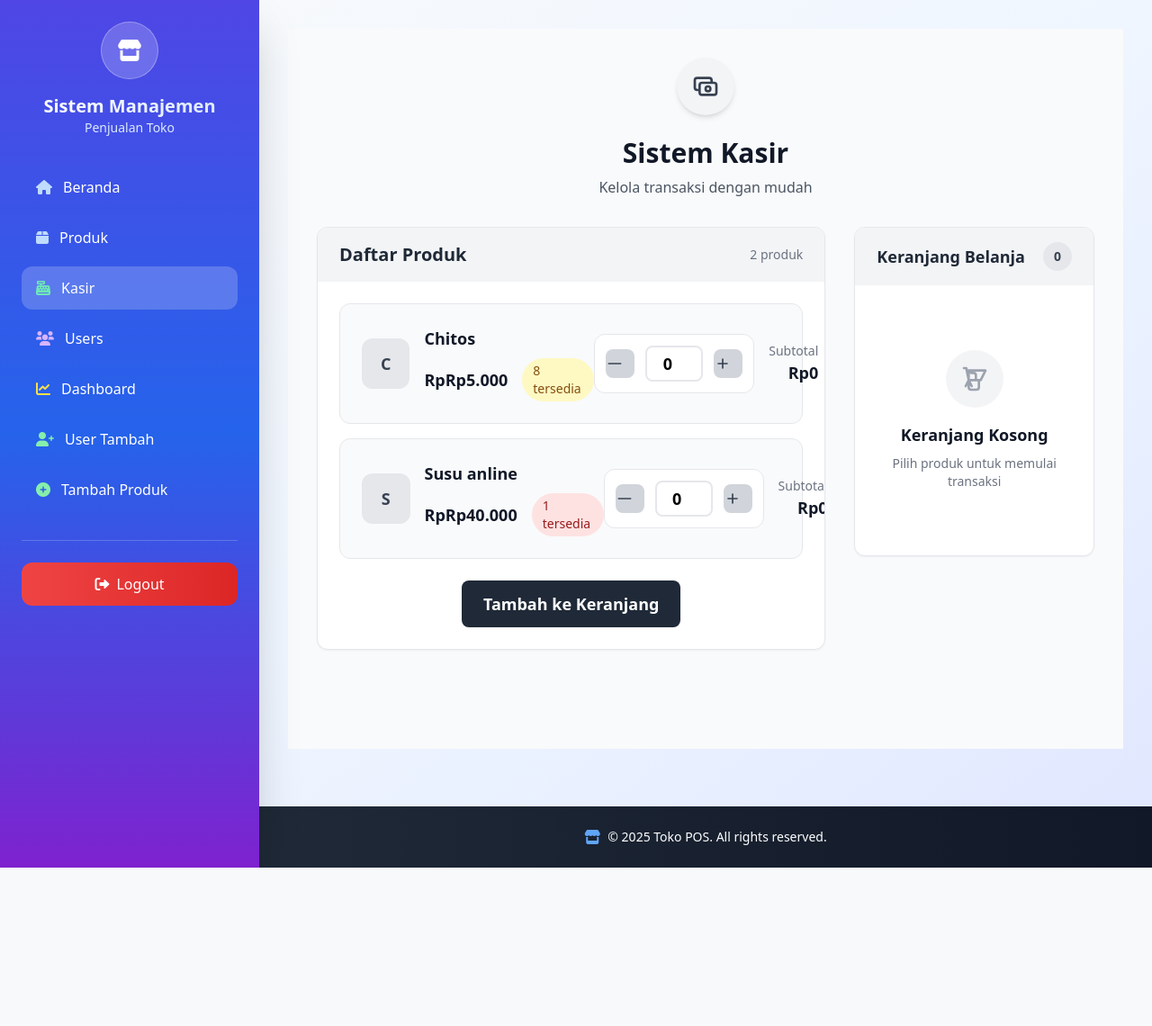
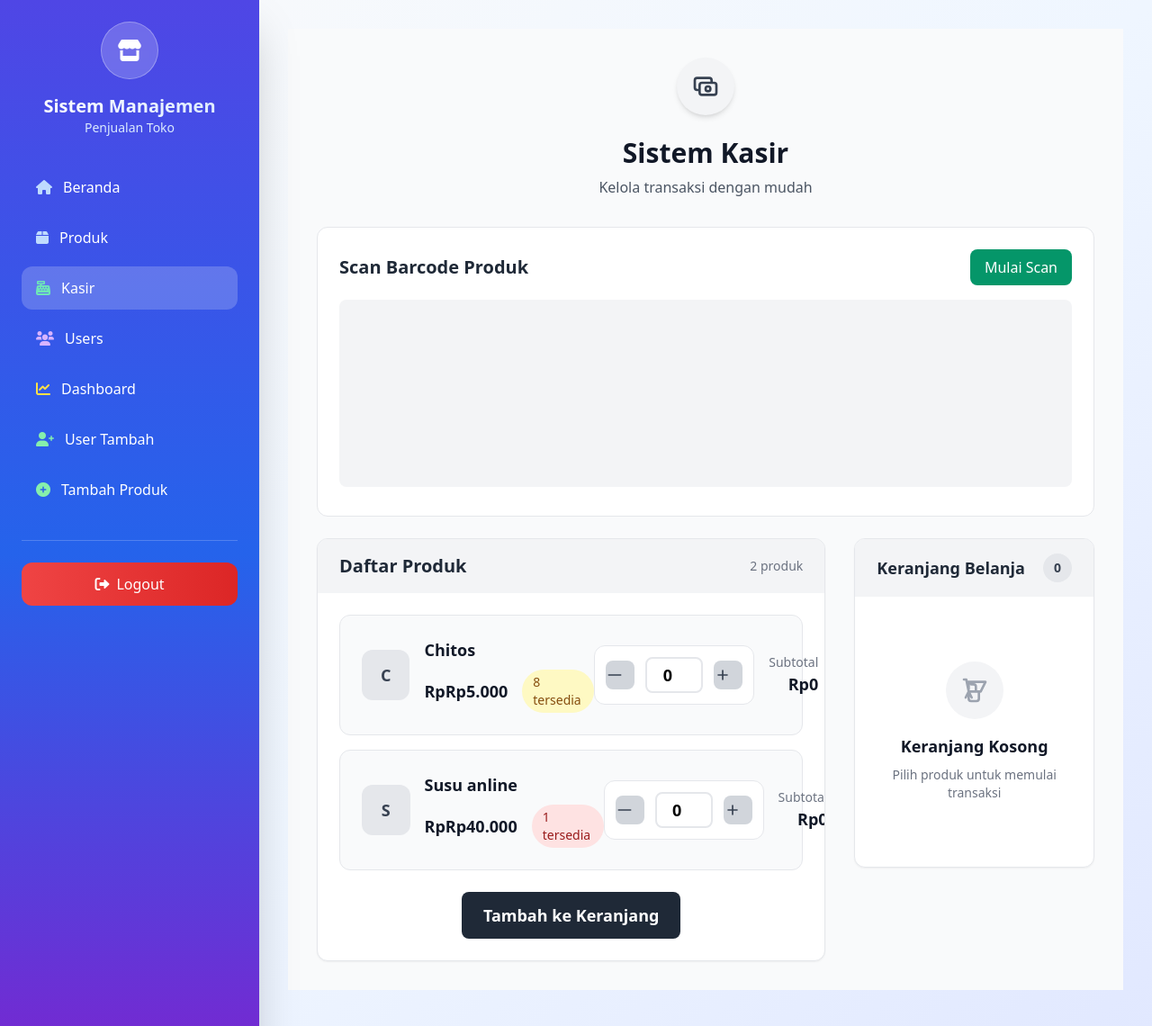
Before and after one commit to Destaanugra1/kasir_pbo, a Django app: page /kasir/ in a window 1280 px wide. Shown: the top 1140 px of the page at 90% size. Before the commit the page ends 964 px from the top, so only its background shows below. Run offline with Django 5.2, Linux system fonts and the light colour scheme; a user stored in the database is signed in; data comes from the database, SQL or seed files in the repository; both versions use the stored data as it was after the commit; some libraries are stand-ins or nearby versions.

Commit message:
update scan

```diff
--- a/Toko/models.py
+++ b/Toko/models.py
@@ -55,9 +55,10 @@ class Supplier(models.Model):
 
 class Product(models.Model):
     name = models.CharField(max_length=255, verbose_name=_("Nama Produk"))
+    barcode = models.CharField(max_length=100, blank=True, null=True, unique=True, verbose_name=_("Barcode"))  # Tambahkan ini
     description = models.TextField(verbose_name=_("Deskripsi"))
     price = models.DecimalField(max_digits=10, decimal_places=2, verbose_name=_("Harga Jual"))
-    cost = models.DecimalField(max_digits=10, decimal_places=2, verbose_name=_("Harga Modal"), default=0)  # Menambahkan default
+    cost = models.DecimalField(max_digits=10, decimal_places=2, verbose_name=_("Harga Modal"), default=0)
     stock = models.PositiveIntegerField(verbose_name=_("Stok"))
     category = models.ForeignKey(Category, on_delete=models.CASCADE, related_name="products", verbose_name=_("Kategori"))
     supplier = models.ForeignKey(Supplier, on_delete=models.SET_NULL, null=True, blank=True, verbose_name=_("Supplier"))
@@ -69,6 +70,7 @@ class Product(models.Model):
 
     def __str__(self):
         return self.name
+
 
 
 class Customer(models.Model):
--- a/Toko/templates/kasir.html
+++ b/Toko/templates/kasir.html
@@ -1,33 +1,33 @@
-{% extends "sidebar.html" %} {% block content %}
+{% extends "sidebar.html" %}
 {% load dict_extras idr %}
+
+{% block content %}
 <div class="min-h-screen bg-gray-50 py-8">
   <div class="max-w-7xl mx-auto px-4 sm:px-6 lg:px-8">
-    <!-- Header Section -->
     <div class="text-center mb-8">
-      <div
-        class="inline-flex items-center justify-center w-16 h-16 bg-gray-100 rounded-full mb-6 shadow-md">
-        <svg
-          class="w-8 h-8 text-gray-700"
-          fill="none"
-          stroke="currentColor"
-          viewBox="0 0 24 24">
-          <path
-            stroke-linecap="round"
-            stroke-linejoin="round"
-            stroke-width="2"
-            d="M17 9V7a2 2 0 00-2-2H5a2 2 0 00-2 2v6a2 2 0 002 2h2m2 4h10a2 2 0 002-2v-6a2 2 0 00-2-2H9a2 2 0 00-2 2v6a2 2 0 002 2zm7-5a2 2 0 11-4 0 2 2 0 014 0z" />
+      <div class="inline-flex items-center justify-center w-16 h-16 bg-gray-100 rounded-full mb-6 shadow-md">
+        <svg class="w-8 h-8 text-gray-700" fill="none" stroke="currentColor" viewBox="0 0 24 24">
+          <path stroke-linecap="round" stroke-linejoin="round" stroke-width="2" d="M17 9V7a2 2 0 00-2-2H5a2 2 0 00-2 2v6a2 2 0 002 2h2m2 4h10a2 2 0 002-2v-6a2 2 0 00-2-2H9a2 2 0 00-2 2v6a2 2 0 002 2zm7-5a2 2 0 11-4 0 2 2 0 014 0z" />
         </svg>
       </div>
       <h1 class="text-3xl font-semibold text-gray-900 mb-2">Sistem Kasir</h1>
       <p class="text-gray-600">Kelola transaksi dengan mudah</p>
     </div>
 
+    <div class="bg-white rounded-xl border border-gray-200 p-6 mb-6">
+      <div class="flex items-center justify-between mb-4">
+        <h2 class="text-xl font-semibold text-gray-800">Scan Barcode Produk</h2>
+        <button onclick="startScan()" class="px-4 py-2 bg-emerald-600 text-white rounded-lg hover:bg-emerald-500">
+          Mulai Scan
+        </button>
+      </div>
+      <div id="qr-reader" class="w-full h-52 rounded-lg overflow-hidden bg-gray-100"></div>
+      <p id="qr-reader-result" class="mt-2 text-sm text-gray-600"></p>
+    </div>
+
     <div class="grid grid-cols-1 lg:grid-cols-3 gap-8">
-      <!-- Products Section -->
       <div class="lg:col-span-2">
-        <div
-          class="bg-white rounded-xl shadow-sm border border-gray-200 overflow-hidden">
-          <!-- Products Header -->
+        <div class="bg-white rounded-xl shadow-sm border border-gray-200 overflow-hidden">
           <div class="bg-gray-100 px-6 py-4">
             <div class="flex items-center justify-between">
               <h2 class="text-xl font-semibold text-gray-800">Daftar Produk</h2>
@@ -37,50 +37,37 @@
             </div>
           </div>
 
-          <!-- Products Form -->
           <form method="post" id="kasir-form" class="p-6">
             {% csrf_token %}
             <div class="space-y-4">
               {% for produk in produk_list %}
-              <div
-                class="group bg-gray-50 border border-gray-200 rounded-xl p-6 hover:shadow-sm transition-all duration-200">
+              <div class="group bg-gray-50 border border-gray-200 rounded-xl p-6 hover:shadow-sm transition-all duration-200">
                 <div class="flex items-center justify-between">
-                  <!-- Product Info -->
                   <div class="flex items-center space-x-4">
-                    <div
-                      class="w-14 h-14 bg-gray-200 rounded-xl flex items-center justify-center group-hover:scale-105 transition-transform duration-200">
-                      <span class="text-gray-700 font-semibold text-lg"
-                        >{{ produk.name|first|upper }}</span
-                      >
+                    <div class="w-14 h-14 bg-gray-200 rounded-xl flex items-center justify-center group-hover:scale-105 transition-transform duration-200">
+                      <span class="text-gray-700 font-semibold text-lg">{{ produk.name|first|upper }}</span>
                     </div>
                     <div>
-                      <h3
-                        class="text-lg font-semibold text-gray-900 group-hover:text-gray-700 transition-colors duration-200">
+                      <h3 class="text-lg font-semibold text-gray-900 group-hover:text-gray-700 transition-colors duration-200">
                         {{ produk.name }}
                       </h3>
                       <div class="mt-2">
                         <div class="flex items-center space-x-4">
-                          <span class="text-lg font-semibold text-gray-900"
-                            >Rp{{ produk.price|idr }}</span
-                          >
+                          <span class="text-lg font-semibold text-gray-900">Rp{{ produk.price|idr }}</span>
                           {% if produk.stock > 10 %}
-                          <span
-                            class="inline-flex items-center px-3 py-1 rounded-full text-sm font-medium bg-green-100 text-green-800">
+                          <span class="inline-flex items-center px-3 py-1 rounded-full text-sm font-medium bg-green-100 text-green-800">
                             {{ produk.stock }} tersedia
                           </span>
                           {% elif produk.stock > 5 %}
-                          <span
-                            class="inline-flex items-center px-3 py-1 rounded-full text-sm font-medium bg-yellow-100 text-yellow-800">
+                          <span class="inline-flex items-center px-3 py-1 rounded-full text-sm font-medium bg-yellow-100 text-yellow-800">
                             {{ produk.stock }} tersedia
                           </span>
                           {% elif produk.stock > 0 %}
-                          <span
-                            class="inline-flex items-center px-3 py-1 rounded-full text-sm font-medium bg-red-100 text-red-800">
+                          <span class="inline-flex items-center px-3 py-1 rounded-full text-sm font-medium bg-red-100 text-red-800">
                             {{ produk.stock }} tersedia
                           </span>
                           {% else %}
-                          <span
-                            class="inline-flex items-center px-3 py-1 rounded-full text-sm font-medium bg-gray-200 text-gray-500">
+                          <span class="inline-flex items-center px-3 py-1 rounded-full text-sm font-medium bg-gray-200 text-gray-500">
                             Stok habis
                           </span>
                           {% endif %}
@@ -89,60 +76,26 @@
                     </div>
                   </div>
 
-                  <!-- Quantity Controls -->
                   <div class="flex items-center space-x-4">
-                    <div
-                      class="flex items-center space-x-3 bg-white rounded-xl p-3 border border-gray-200">
-                      <button
-                        type="button"
-                        onclick="decreaseQty('qty_{{ produk.pk }}')"
-                        class="w-8 h-8 bg-gray-300 rounded-lg text-gray-700">
-                        <svg
-                          class="w-5 h-5"
-                          fill="none"
-                          stroke="currentColor"
-                          viewBox="0 0 24 24">
-                          <path
-                            stroke-linecap="round"
-                            stroke-linejoin="round"
-                            stroke-width="2"
-                            d="M20 12H4" />
+                    <div class="flex items-center space-x-3 bg-white rounded-xl p-3 border border-gray-200">
+                      <button type="button" onclick="decreaseQty('qty_{{ produk.pk }}')" class="w-8 h-8 bg-gray-300 rounded-lg text-gray-700">
+                        <svg class="w-5 h-5" fill="none" stroke="currentColor" viewBox="0 0 24 24">
+                          <path stroke-linecap="round" stroke-linejoin="round" stroke-width="2" d="M20 12H4" />
                         </svg>
                       </button>
 
-                      <input
-                        type="number"
-                        name="qty_{{ produk.pk }}"
-                        id="qty_{{ produk.pk }}"
-                        min="0"
-                        max="{{ produk.stock }}"
-                        value="0"
-                        onchange="updateTotal()"
-                        class="w-16 h-10 text-center text-lg font-semibold border-2 border-gray-200 rounded-lg focus:border-emerald-500 focus:ring-2 focus:ring-emerald-200 focus:outline-none transition-all duration-200" />
+                      <input type="number" name="qty_{{ produk.pk }}" id="qty_{{ produk.pk }}" min="0" max="{{ produk.stock }}" value="0" onchange="updateTotal()" class="w-16 h-10 text-center text-lg font-semibold border-2 border-gray-200 rounded-lg focus:border-emerald-500 focus:ring-2 focus:ring-emerald-200 focus:outline-none transition-all duration-200" />
 
-                      <button
-                        type="button"
-                        onclick="increaseQty('qty_{{ produk.pk }}', {{ produk.stock }})"
-                        class="w-8 h-8 bg-gray-300 rounded-lg text-gray-700">
-                        <svg
-                          class="w-5 h-5"
-                          fill="none"
-                          stroke="currentColor"
-                          viewBox="0 0 24 24">
-                          <path
-                            stroke-linecap="round"
-                            stroke-linejoin="round"
-                            stroke-width="2"
-                            d="M12 6v6m0 0v6m0-6h6m-6 0H6" />
+                      <button type="button" onclick="increaseQty('qty_{{ produk.pk }}', {{ produk.stock }})" class="w-8 h-8 bg-gray-300 rounded-lg text-gray-700">
+                        <svg class="w-5 h-5" fill="none" stroke="currentColor" viewBox="0 0 24 24">
+                          <path stroke-linecap="round" stroke-linejoin="round" stroke-width="2" d="M12 6v6m0 0v6m0-6h6m-6 0H6" />
                         </svg>
                       </button>
                     </div>
 
                     <div class="text-right">
                       <p class="text-sm text-gray-500">Subtotal</p>
-                      <p
-                        class="text-lg font-semibold text-gray-900"
-                        id="subtotal_{{ produk.pk }}">
+                      <p class="text-lg font-semibold text-gray-900" id="subtotal_{{ produk.pk }}">
                         Rp0
                       </p>
                     </div>
@@ -151,18 +104,9 @@
               </div>
               {% empty %}
               <div class="text-center py-16">
-                <div
-                  class="w-20 h-20 bg-gray-100 rounded-full flex items-center justify-center mx-auto mb-4">
-                  <svg
-                    class="w-10 h-10 text-gray-400"
-                    fill="none"
-                    stroke="currentColor"
-                    viewBox="0 0 24 24">
-                    <path
-                      stroke-linecap="round"
-                      stroke-linejoin="round"
-                      stroke-width="2"
-                      d="M20 7l-8-4-8 4m16 0l-8 4m8-4v10l-8 4m0-10L4 7m8 4v10M4 7v10l8 4" />
+                <div class="w-20 h-20 bg-gray-100 rounded-full flex items-center justify-center mx-auto mb-4">
+                  <svg class="w-10 h-10 text-gray-400" fill="none" stroke="currentColor" viewBox="0 0 24 24">
+                    <path stroke-linecap="round" stroke-linejoin="round" stroke-width="2" d="M20 7l-8-4-8 4m16 0l-8 4m8-4v10l-8 4m0-10L4 7m8 4v10M4 7v10l8 4" />
                   </svg>
                 </div>
                 <h3 class="text-lg font-semibold text-gray-900 mb-2">
@@ -175,11 +119,8 @@
               {% endfor %}
             </div>
 
-            <!-- Add to Cart Button -->
             <div class="mt-6 text-center">
-              <button
-                type="submit"
-                class="inline-flex items-center px-6 py-3 bg-gray-800 text-white text-lg font-semibold rounded-lg hover:bg-gray-700 focus:outline-none focus:ring-2 focus:ring-gray-500 focus:ring-offset-2 transform transition-all duration-200">
+              <button type="submit" class="inline-flex items-center px-6 py-3 bg-gray-800 text-white text-lg font-semibold rounded-lg hover:bg-gray-700 focus:outline-none focus:ring-2 focus:ring-gray-500 focus:ring-offset-2 transform transition-all duration-200">
                 Tambah ke Keranjang
               </button>
             </div>
@@ -187,38 +128,27 @@
         </div>
       </div>
 
-      <!-- Cart Section -->
       <div class="lg:col-span-1">
-        <div
-          class="bg-white rounded-xl shadow-sm border border-gray-200 overflow-hidden sticky top-8">
-          <!-- Cart Header -->
+        <div class="bg-white rounded-xl shadow-sm border border-gray-200 overflow-hidden sticky top-8">
           <div class="bg-gray-100 px-6 py-4">
             <div class="flex items-center justify-between">
               <h3 class="text-lg font-semibold text-gray-800">
                 Keranjang Belanja
               </h3>
-              <div
-                class="w-8 h-8 bg-gray-200 rounded-full flex items-center justify-center">
-                <span class="text-gray-700 font-bold text-sm"
-                  >{{ keranjang_items|length }}</span
-                >
+              <div class="w-8 h-8 bg-gray-200 rounded-full flex items-center justify-center">
+                <span class="text-gray-700 font-bold text-sm">{{ keranjang_items|length }}</span>
               </div>
             </div>
           </div>
 
-          <!-- Cart Items -->
           <div class="p-6">
             {% if keranjang_items %}
             <div class="space-y-4 max-h-96 overflow-y-auto">
               {% for item in keranjang_items %}
-              <div
-                class="flex items-center justify-between p-4 bg-gray-50 border border-gray-200 rounded-xl hover:shadow-sm transition-all duration-200">
+              <div class="flex items-center justify-between p-4 bg-gray-50 border border-gray-200 rounded-xl hover:shadow-sm transition-all duration-200">
                 <div class="flex items-center space-x-3">
-                  <div
-                    class="w-10 h-10 bg-gray-200 rounded-lg flex items-center justify-center">
-                    <span class="text-gray-700 font-semibold text-sm"
-                      >{{ item.produk.name|first|upper }}</span
-                    >
+                  <div class="w-10 h-10 bg-gray-200 rounded-lg flex items-center justify-center">
+                    <span class="text-gray-700 font-semibold text-sm">{{ item.produk.name|first|upper }}</span>
                   </div>
                   <div>
                     <h4 class="font-semibold text-gray-900 text-sm">
@@ -239,18 +169,9 @@
             </div>
             {% else %}
             <div class="text-center py-12">
-              <div
-                class="w-16 h-16 bg-gray-100 rounded-full flex items-center justify-center mx-auto mb-4">
-                <svg
-                  class="w-8 h-8 text-gray-400"
-                  fill="none"
-                  stroke="currentColor"
-                  viewBox="0 0 24 24">
-                  <path
-                    stroke-linecap="round"
-                    stroke-linejoin="round"
-                    stroke-width="2"
-                    d="M3 3h2l.4 2M7 13h10l4-8H5.4m0 0L7 13m0 0l-2.5 5M7 13l2.5 5m6-5v6a2 2 0 01-2 2H9a2 2 0 01-2-2v-6m6 0V9a2 2 0 00-2-2H9a2 2 0 00-2-2v6" />
+              <div class="w-16 h-16 bg-gray-100 rounded-full flex items-center justify-center mx-auto mb-4">
+                <svg class="w-8 h-8 text-gray-400" fill="none" stroke="currentColor" viewBox="0 0 24 24">
+                  <path stroke-linecap="round" stroke-linejoin="round" stroke-width="2" d="M3 3h2l.4 2M7 13h10l4-8H5.4m0 0L7 13m0 0l-2.5 5M7 13l2.5 5m6-5v6a2 2 0 01-2 2H9a2 2 0 01-2-2v-6m6 0V9a2 2 0 00-2-2H9a2 2 0 00-2-2v6" />
                 </svg>
               </div>
               <h4 class="text-lg font-semibold text-gray-900 mb-2">
@@ -263,24 +184,16 @@
             {% endif %}
           </div>
 
-          <!-- Cart Total -->
           {% if keranjang_items %}
           <div class="border-t border-gray-200 p-6">
             <div class="flex items-center justify-between mb-6">
-              <span class="text-lg font-semibold text-gray-900"
-                >Total Pembayaran</span
-              >
-              <span class="text-3xl font-bold text-gray-800"
-                >Rp{{ total|idr }}</span
-              >
+              <span class="text-lg font-semibold text-gray-900">Total Pembayaran</span>
+              <span class="text-3xl font-bold text-gray-800">Rp{{ total|idr }}</span>
             </div>
 
-            <!-- Checkout Button -->
             <form method="post" action="{% url 'kasir_checkout' %}">
               {% csrf_token %}
-              <button
-                type="submit"
-                class="w-full inline-flex items-center justify-center px-6 py-3 bg-gray-800 text-white text-lg font-semibold rounded-lg hover:bg-gray-700 focus:outline-none focus:ring-2 focus:ring-gray-500 focus:ring-offset-2 transform transition-all duration-200">
+              <button type="submit" class="w-full inline-flex items-center justify-center px-6 py-3 bg-gray-800 text-white text-lg font-semibold rounded-lg hover:bg-gray-700 focus:outline-none focus:ring-2 focus:ring-gray-500 focus:ring-offset-2 transform transition-all duration-200">
                 Checkout Sekarang
               </button>
             </form>
@@ -292,8 +205,91 @@
   </div>
 </div>
 
-<!-- JavaScript for Interactive Features -->
+<script src="https://unpkg.com/html5-qrcode@2.3.7/html5-qrcode.min.js"></script>
 <script>
+  let html5QrCode;
+  let isScanning = false;
+  const qrCodeRegionId = "qr-reader"; // ID tunggal untuk elemen scanner
+  const qrCodeResultElement = document.getElementById("qr-reader-result"); // Untuk menampilkan hasil scan
+
+  function startScan() {
+    if (isScanning) {
+      console.log("Scanner already running.");
+      return;
+    }
+
+    html5QrCode = new Html5Qrcode(qrCodeRegionId);
+    isScanning = true;
+    qrCodeResultElement.textContent = "Mulai memindai...";
+
+    Html5Qrcode.getCameras().then(devices => {
+      if (devices && devices.length) {
+        // Gunakan kamera pertama atau pilih yang sesuai
+        const cameraId = devices[0].id;
+        html5QrCode.start(
+          cameraId,
+          {
+            fps: 10, // Frames per second
+            qrbox: { width: 250, height: 250 } // Ukuran area scan
+          },
+          (decodedText, decodedResult) => {
+            // Callback sukses
+            console.log(`Scan berhasil: ${decodedText}`);
+            qrCodeResultElement.textContent = `Barcode terdeteksi: ${decodedText}`;
+            html5QrCode.stop().then(() => {
+              isScanning = false;
+              handleScannedBarcode(decodedText);
+            }).catch(err => {
+              console.error("Gagal menghentikan scanner:", err);
+              isScanning = false;
+            });
+          },
+          (errorMessage) => {
+            // Callback error (tidak terlalu penting untuk ditampilkan ke user jika hanya noise)
+          }
+        ).catch(err => {
+          console.error("Gagal memulai scanner:", err);
+          qrCodeResultElement.textContent = "Gagal memulai kamera. Pastikan izin kamera diberikan.";
+          isScanning = false;
+        });
+      } else {
+        qrCodeResultElement.textContent = "Tidak ada kamera terdeteksi.";
+        isScanning = false;
+      }
+    }).catch(err => {
+      console.error("Gagal mendapatkan daftar kamera:", err);
+      qrCodeResultElement.textContent = "Error akses kamera.";
+      isScanning = false;
+    });
+  }
+
+  function handleScannedBarcode(barcode) {
+    fetch("{% url 'add-by-barcode' %}?barcode=" + barcode)
+      .then(response => {
+        if (response.ok) {
+          return response.json(); // Harapkan JSON response dari backend
+        } else {
+          throw new Error('Produk tidak ditemukan atau error server.');
+        }
+      })
+      .then(data => {
+        if (data.status === 'success') {
+          alert("✅ Produk berhasil ditambahkan ke keranjang!");
+          // Perbarui tampilan keranjang secara dinamis jika memungkinkan,
+          // atau setidaknya perbarui jumlah produk yang relevan.
+          // Untuk kemudahan, saat ini kita akan reload halaman.
+          window.location.reload();
+        } else {
+          alert("❌ " + data.message);
+        }
+      })
+      .catch(err => {
+        console.error("Fetch error:", err);
+        alert("⚠️ Gagal menambahkan produk: " + err.message);
+      });
+  }
+
+  // JavaScript for Interactive Features (bagian ini sudah baik)
   const productPrices = {
     {% for produk in produk_list %}
     {{ produk.pk }}: {{ produk.price }},
@@ -315,6 +311,8 @@
     if (currentValue < maxStock) {
       input.value = currentValue + 1;
       updateSubtotal(inputId);
+    } else {
+        alert("Stok tidak mencukupi!");
     }
   }
 
--- a/Toko/urls.py
+++ b/Toko/urls.py
@@ -13,6 +13,7 @@ urlpatterns = [
     path('produk/<int:pk>/edit/', views.product_update, name='product_update'),
     path('produk/<int:pk>/hapus/', views.product_delete, name='product_delete'),
     path('kasir/', views.kasir, name='kasir'),
+    path('kasir/add-barcode/', views.add_by_barcode, name='add-by-barcode'),
     path('kasir/checkout/', views.kasir_checkout, name='kasir_checkout'),
     path('users/', views.user_list, name='user_list'),
     path('users/tambah/', views.user_create, name='user_create'),
--- a/Toko/views.py
+++ b/Toko/views.py
@@ -12,6 +12,8 @@ from django.template.loader import get_template
 from django.http import HttpResponse, HttpResponseForbidden
 from xhtml2pdf import pisa
 from django.db.models import F
+from django.http import JsonResponse
+
 
 # Custom decorator: hanya kasir yang bisa akses, admin tidak bisa
 
@@ -338,3 +340,31 @@ def create_return(request, product_id):
 def order_detail(request, pk):
     order = get_object_or_404(Order, pk=pk)  # Ambil pesanan berdasarkan ID
     return render(request, 'order_detail.html', {'order': order})
+
+@login_required
+@kasir_only
+def add_by_barcode(request):
+    barcode = request.GET.get('barcode')
+    if not barcode:
+        return JsonResponse({'status': 'error', 'message': 'Barcode tidak ditemukan.'}, status=400)
+
+    try:
+        product = Product.objects.get(barcode=barcode)
+    except Product.DoesNotExist:
+        return JsonResponse({'status': 'error', 'message': 'Produk dengan barcode tersebut tidak ditemukan.'}, status=404)
+
+    keranjang = request.session.get('keranjang', {})
+    product_pk_str = str(product.pk)
+
+    # Periksa stok sebelum menambahkan
+    current_qty_in_cart = keranjang.get(product_pk_str, 0)
+    if product.stock <= current_qty_in_cart:
+        return JsonResponse({'status': 'error', 'message': f'Stok {product.name} habis atau tidak cukup.'}, status=400)
+
+    keranjang[product_pk_str] = keranjang.get(product_pk_str, 0) + 1
+    request.session['keranjang'] = keranjang
+
+    # Perbarui session agar perubahan segera disimpan
+    request.session.modified = True
+
+    return JsonResponse({'status': 'success', 'message': 'Produk berhasil ditambahkan ke keranjang.'})
```
Also changed, not shown: Toko/templates/scan.html (added, +31 -0 lines), Toko/migrations/0002_product_barcode.py (added), db.sqlite3.
